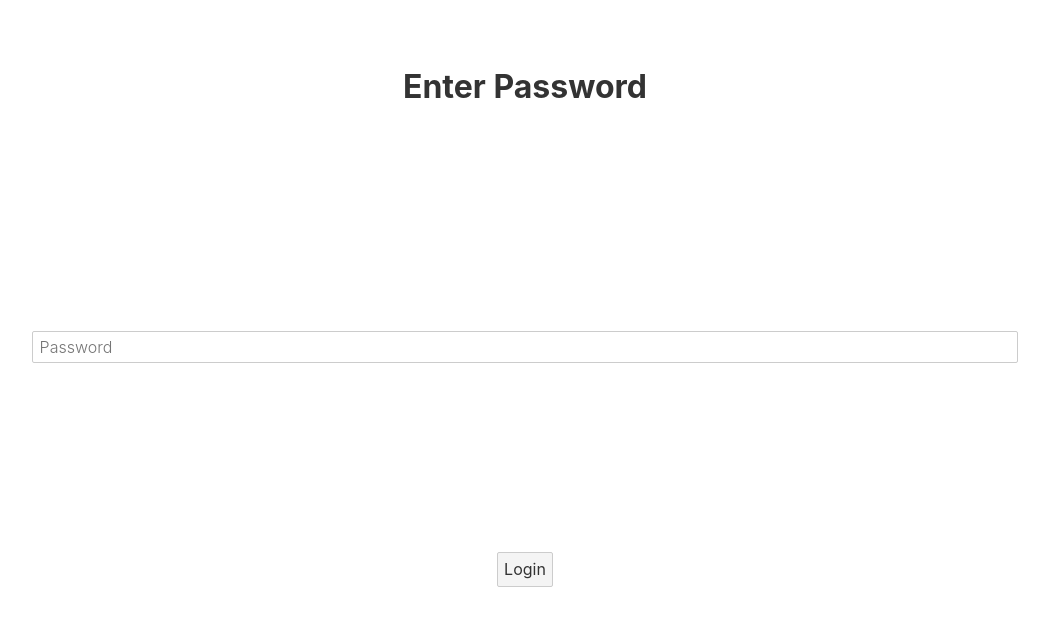
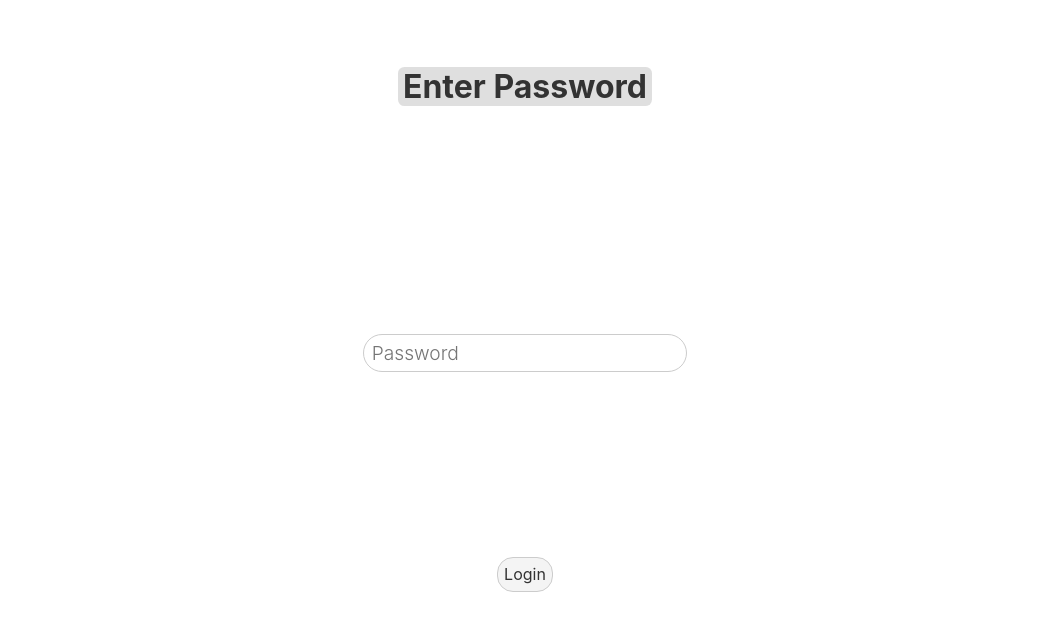
Before and after one commit to devnullsans/vercel-svelte-test, a Svelte app: page /#/login in a window 1280 px wide. Shown: the top 630 px of the page, without its empty margins (115-1164 px from the left). Built offline with nearby package versions, Linux system fonts and the light colour scheme.

Commit message:
design improvs

```diff
--- a/public/global.css
+++ b/public/global.css
@@ -24,7 +24,7 @@ main {
   margin: 0 auto;
 }
 
-@media (min-width: 640px) {
+@media (max-width: 360px) {
   main {
     max-width: none;
   }
@@ -50,9 +50,11 @@ section {
 }
 
 div {
-  padding: 1em 2em;
+  margin: 0.6em auto;
+  padding: 0.4em 0;
   font-size: 1.5em;
   font-weight: 300;
+  border-radius: 0.4em;
 }
 
 footer {
@@ -61,6 +63,11 @@ footer {
   flex-wrap: nowrap;
   justify-content: space-around;
   align-items: center;
+}
+
+strong {
+  padding: 0 0.16em;
+  border-radius: 0.2em;
 }
 
 h1 {
@@ -83,27 +90,19 @@ a:visited {
 	color: rgb(0,80,160);
 }
 
-label {
-	display: block;
+input, button {
+	font-family: inherit;
+	padding: 0.4em;
+	box-sizing: border-box;
+	border: 1px solid #ccc;
+	border-radius: 1em;
 }
 
 input {
-  display: block;
-  width: 80%;
+  width: 90%;
   height: 2em;
-  font-size: 1.5em;
   font-weight: 300;
-}
-
-input, button, select, textarea {
-	font-family: inherit;
-	font-size: inherit;
-	-webkit-padding: 0.4em 0;
-	padding: 0.4em;
-	margin: 0 0 0.5em 0;
-	box-sizing: border-box;
-	border: 1px solid #ccc;
-	border-radius: 2px;
+  font-size: 1.2em;
 }
 
 input:disabled {
@@ -114,6 +113,7 @@ button {
 	color: #333;
 	background-color: #f4f4f4;
 	outline: none;
+  font-size: 1em;
 }
 
 button:disabled {
@@ -125,20 +125,20 @@ button:not(:disabled):active {
 }
 
 button:focus {
-	border-color: #666;
+	border-color: #333;
 }
 
 /* Custom css by me */
 
 .re {
   color: #ff3e00;
-  background-color: #ff400038;
+  background-color: #ff400028;
 }
 .bl {
-  color: #222222;
-  background-color: #22222238;
+  color: #333;
+  background-color: #33333328;
 }
 .gr {
   color: #4fff00;
-  background-color: #51ff0038;
+  background-color: #51ff0028;
 }
--- a/public/index.html
+++ b/public/index.html
@@ -8,7 +8,7 @@
 
 	<link rel='icon' type='image/png' href='/favicon.png'>
 	<link rel='stylesheet' href='/global.css'>
-	<!-- <link rel='stylesheet' href='/build/bundle.css'> -->
+	<link rel='stylesheet' href='/build/bundle.css'>
 
 	<script defer src='/build/bundle.js'></script>
 </head>
--- a/src/App.svelte
+++ b/src/App.svelte
@@ -1,10 +1,10 @@
 <script>
-	import Router, { replace } from 'svelte-spa-router';
+	import Router, { push } from 'svelte-spa-router';
 	import routes from './routes';
 
   function routeGuard(event) {
-    if (event.detail.route === '/login') replace('/');
-    else replace('/login');
+    if (event.detail.route === '/login') push('/');
+    else push('/login');
   }
 </script>
 
--- a/src/routes/Add.svelte
+++ b/src/routes/Add.svelte
@@ -1,6 +1,6 @@
 <script>
   import { onDestroy } from "svelte";
-  import { pop, push } from "svelte-spa-router";
+  import { pop } from "svelte-spa-router";
 
   let note = "",
     amount = 0,
@@ -39,24 +39,23 @@
 
 {#if loading}
   <header>
-    <strong>Loading</strong>
+    <strong class="bl">Loading</strong>
   </header>
-  <section>... ... ... ... ...</section>
+  <section>⬤ ⬤ ⬤</section>
   <footer>
     <button on:click={() => pop()}> Back Home </button>
   </footer>
 {:else}
   <header>
-    <strong>
+    <strong class="bl">
+      {timestamp?.toLocaleTimeString()}
       {timestamp?.toLocaleDateString()}
-      {timestamp?.toLocaleTimeString()}
     </strong>
   </header>
   <section>
     <input type="datetime-local" on:input={onCha} />
     <input type="text" placeholder="Note" bind:value={note} />
     <input type="number" placeholder="Amount" bind:value={amount} />
-    <!-- <input type="checkbox" bind:checked={withdraw} />Withdrawn? -->
   </section>
   <footer>
     <button on:click={() => pop()}> Cancel Home </button>
--- a/src/routes/Edit.svelte
+++ b/src/routes/Edit.svelte
@@ -60,17 +60,17 @@
 
 {#if loading}
   <header>
-    <strong>Loading</strong>
+    <strong class="bl">Loading</strong>
   </header>
-  <section>... ... ... ... ...</section>
+  <section>⬤ ⬤ ⬤</section>
   <footer>
     <button on:click={() => push("/")}> Back Home </button>
   </footer>
 {:else}
   <header>
     <strong class={expense.amount < 0 ? "re" : "gr"}>
+      {expense.timestamp?.toLocaleTimeString()}
       {expense.timestamp?.toLocaleDateString()}
-      {expense.timestamp?.toLocaleTimeString()}
     </strong>
   </header>
   <section>
--- a/src/routes/Info.svelte
+++ b/src/routes/Info.svelte
@@ -56,34 +56,25 @@
 
 {#if loading}
   <header>
-    <strong>Loading</strong>
+    <strong class="bl">Loading</strong>
   </header>
-  <section>... ... ... ... ...</section>
+  <section>⬤ ⬤ ⬤</section>
   <footer>
     <button on:click={() => pop()}> Back Home </button>
   </footer>
 {:else}
   <header>
     <strong class={expense.amount < 0 ? "re" : "gr"}>
+      {new Date(expense.timestamp).toLocaleTimeString()}
       {new Date(expense.timestamp).toLocaleDateString()}
-      {new Date(expense.timestamp).toLocaleTimeString()}
     </strong>
   </header>
   <section>
-    <input
-      class={expense.amount < 0 ? "re" : "gr"}
-      type="text"
-      placeholder="Note"
-      value={expense.note}
-      readonly
-    />
-    <input
-      class={expense.amount < 0 ? "re" : "gr"}
-      type="number"
-      placeholder="Amount"
-      value={expense.amount}
-      readonly
-    />
+    <div class={expense.amount < 0 ? "re" : "gr"}>
+      {expense.note}
+      <br />
+      ₹{expense.amount}
+    </div>
     <button on:click={onDel}> Delete Expense </button>
   </section>
   <footer>
@@ -91,3 +82,10 @@
     <button on:click={() => push(`/edit/${expense._id ?? params.id}`)}> Edit Expense </button>
   </footer>
 {/if}
+
+<style>
+  div {
+    width: 100%;
+    line-height: 2em;
+  }
+</style>
--- a/src/routes/Login.svelte
+++ b/src/routes/Login.svelte
@@ -11,7 +11,7 @@
 </script>
 
 <header>
-  <strong>Enter Password</strong>
+  <strong class="bl">Enter Password</strong>
 </header>
 <section>
   <input type="password" placeholder="Password" bind:value={code} />
--- a/src/routes/Main.svelte
+++ b/src/routes/Main.svelte
@@ -42,22 +42,37 @@
   onMount(getExps);
 </script>
 
+{#if loading}
   <header>
-  <strong class="gr">${gain}</strong>
-  <strong class="bl">${gain - loss}</strong>
-  <strong class="re">${loss}</strong>
+    <strong class="bl">Loading</strong>
+  </header>
+  <section>⬤ ⬤ ⬤</section>
+  <footer>
+    <strong class="bl">Please Wait</strong>
+  </footer>
+{:else}
+  <header>
+    <strong class="gr">₹{gain}</strong>
+    <strong class="bl">₹{gain - loss}</strong>
+    <strong class="re">₹{loss}</strong>
   </header>
   <section>
     {#each expenses as expense (expense._id)}
       <div class={expense.amount < 0 ? "re" : "gr"} on:click={() => push(`/info/${expense._id}`)}>
-      {new Date(expense.timestamp).toLocaleDateString()}<br />
-      {new Date(expense.timestamp).toLocaleTimeString()}<br />
-      {expense.note}<br />
-      ₹{expense.amount}<br />
+        {new Date(expense.timestamp).toLocaleTimeString()}
+        {new Date(expense.timestamp).toLocaleDateString()}
+        <br />₹{expense.amount} {expense.note}
       </div>
     {/each}
   </section>
   <footer>
     <button on:click={() => getExps()}> Load Expense </button>
-  <button on:click={() => push("/add")}> Add Expense </button>
+    <button on:click={() => push("/add")}> New Expense </button>
   </footer>
+{/if}
+
+<style>
+  section {
+    display: block;
+  }
+</style>
```
Lines whose indentation alone changed are shown as unchanged.
